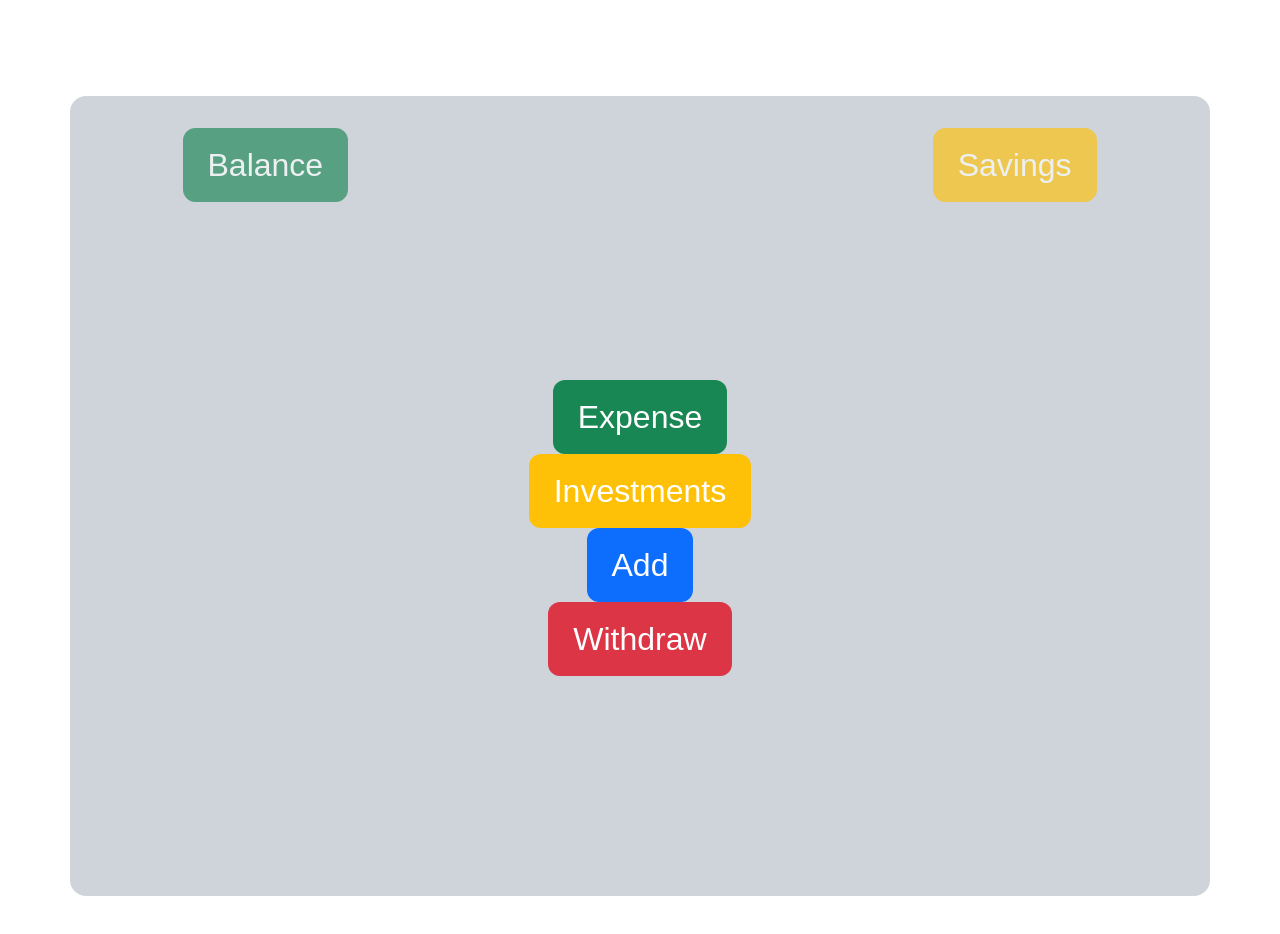
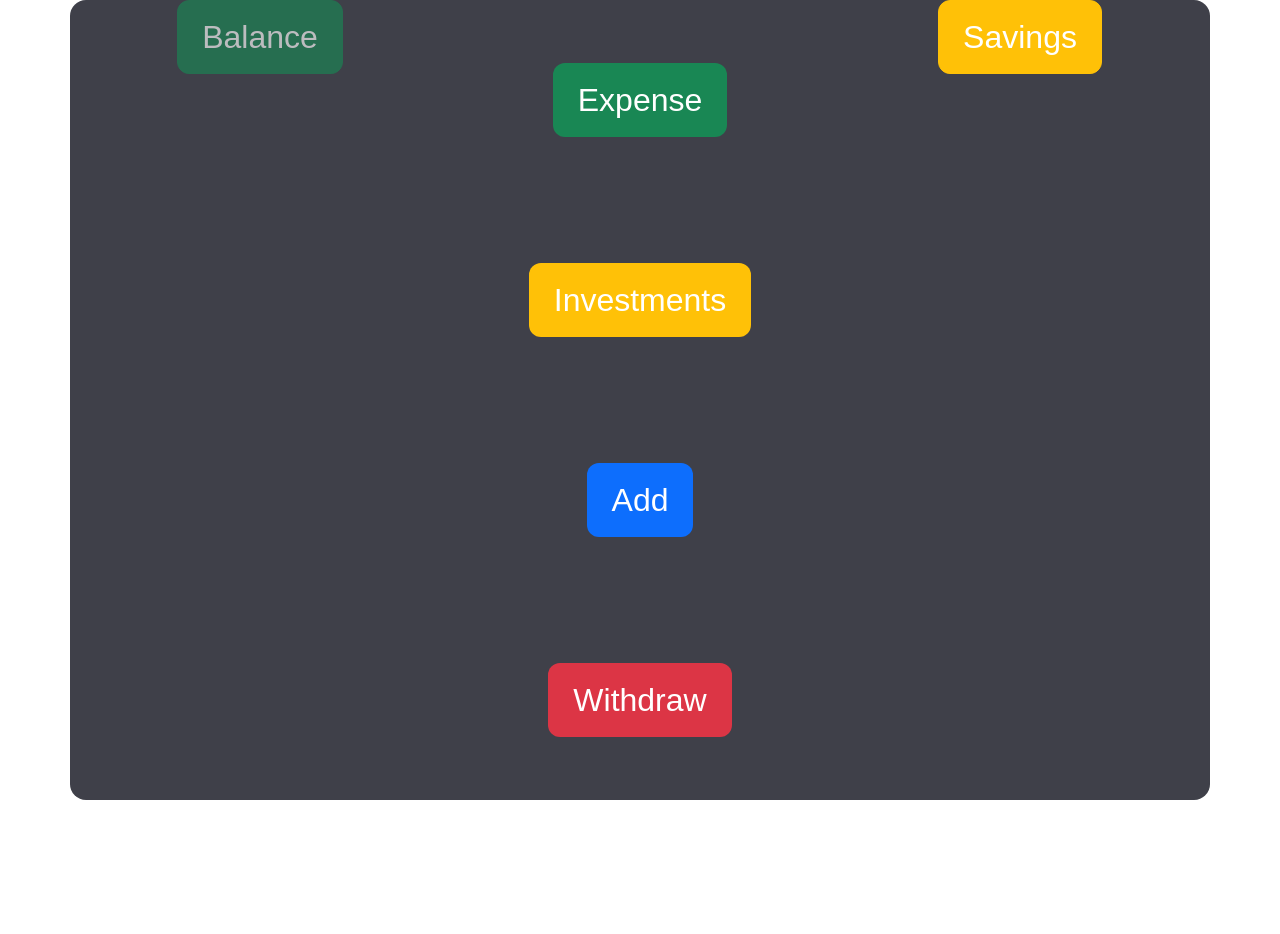
Before and after one commit to gabriel-gregori0/Fintech-Projeto_1, a plain HTML site: page index.html in a window 1280 px wide. After the commit the page ends 896 px from the top, so only its background shows below. Drawn offline with Linux system fonts and the light colour scheme.

Commit message:
Customizing the middle buttons and stylizing

```diff
--- a/assets/css/style.css
+++ b/assets/css/style.css
@@ -4,9 +4,17 @@
     box-sizing: border-box;
     font-family: Arial, sans-serif;
     font-size: 32px;
+
+}
+.container {
+    width: 80%;
+    height: 100vh;
+    background-color: #3F4049;
+
 }
 
-.container {
-
-    height: 100vh;
+.savings {
+    cursor: none;
+    color: black;
+    font-size: 50px;
 }
--- a/assets/js/script.js
+++ b/assets/js/script.js
@@ -1,7 +1,7 @@
 (() => {
     const container = document.createElement('div');
-    container.classList.add("container","mt-5",
-    "mb-5", "p-3","bg-dark-subtle","rounded-3");
+    container.classList.add("container",
+    "mb-5","rounded-3");
     const row = document.createElement('div');
     row.className = "row";
 
@@ -27,7 +27,7 @@ const column1 = () => {
 
 const column2 = () => {
     const col = document.querySelector('.column-2');
-    col.classList.add("d-flex","flex-column","align-items-center","justify-content-center","vh-100");
+    col.classList.add("d-flex","flex-column","align-items-center","vh-100","justify-content-around");
 
     const aClass = ["expense","investiments","add","withdraw"];
     const aTexts = ["Expense", "Investments", "Add", "Withdraw"];
@@ -35,7 +35,7 @@ const column2 = () => {
 
     for (let i = 0; i < 4; i++) {
         const a = document.createElement('a');
-        a.classList.add(aClass[i], "btn",colors[i], "text-white");
+        a.classList.add(aClass[i],colors[i],"btn","text-white");
         a.innerText = aTexts[i];
 
         col.appendChild(a);
@@ -46,7 +46,7 @@ const column3 = () => {
     const col3 = document.querySelector('.column-3');
     col3.classList.add("text-center");
     const label = document.createElement('label');
-    label.classList.add("savings","btn","btn-warning","disabled","text-white");
+    label.classList.add("savings","btn","btn-warning","text-white");
     label.innerText = 'Savings';
 
     col3.appendChild(label);
```
